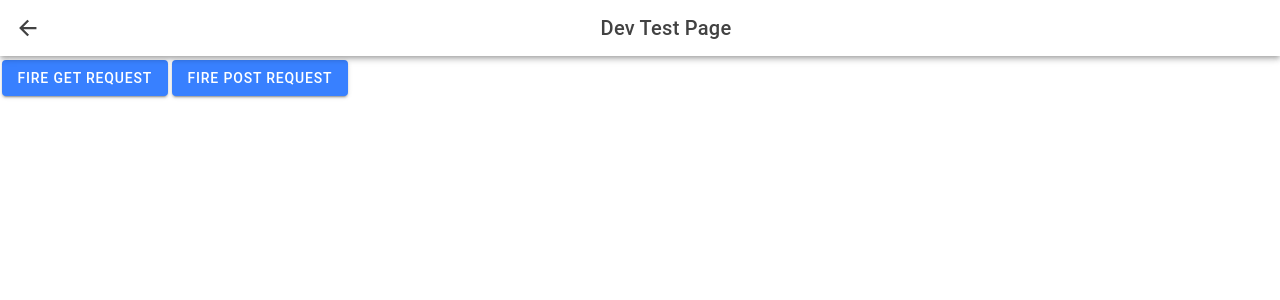
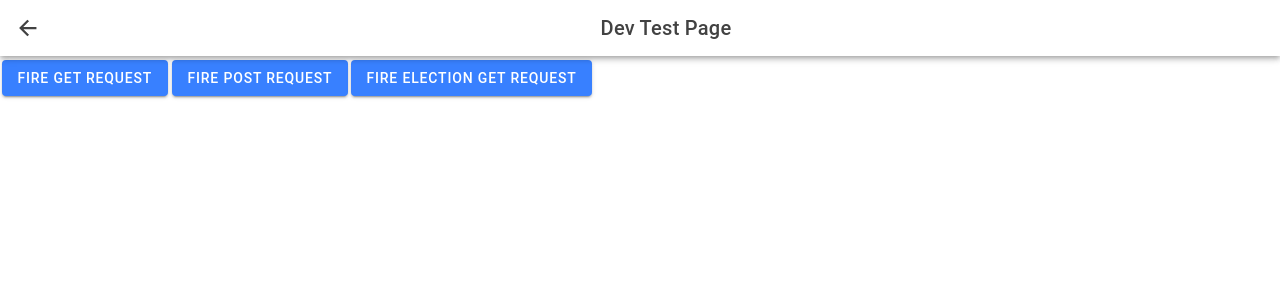
Before and after one commit to PhilipWright96/ElectionReminders, a React (Vite) app: page /devTestPage in a window 1280 px wide. Shown: the top 300 px of the page. Built offline with nearby package versions, Linux system fonts and the light colour scheme.

Commit message:
Add new dev tester method

```diff
--- a/src/components/DevTestPage/DevTestPage.tsx
+++ b/src/components/DevTestPage/DevTestPage.tsx
@@ -1,7 +1,7 @@
 import { IonHeader, IonPage, IonTitle, IonToolbar, IonContent, IonBackButton, IonButtons, IonButton } from '@ionic/react';
 import React from 'react';
 import { RouteComponentProps } from 'react-router';
-import { getDataFromBackend, postDataToBackend } from '../../backendConnectors/backendConnector';
+import { getDataFromBackend, getElectionDataFromBackend, postDataToBackend } from '../../backendConnectors/backendConnector';
 
 interface DevTestPageProperties extends RouteComponentProps<object> { }
 
@@ -21,6 +21,7 @@ const DevTestPage: React.FC<DevTestPageProperties> = () => {
             <IonContent>
                 <IonButton onClick={getDataFromBackend}>Fire get request</IonButton>
                 <IonButton onClick={postDataToBackend}>Fire post request</IonButton>
+                <IonButton onClick={getElectionDataFromBackend}>Fire election get request</IonButton>
             </IonContent>
         </IonPage >
 
```
